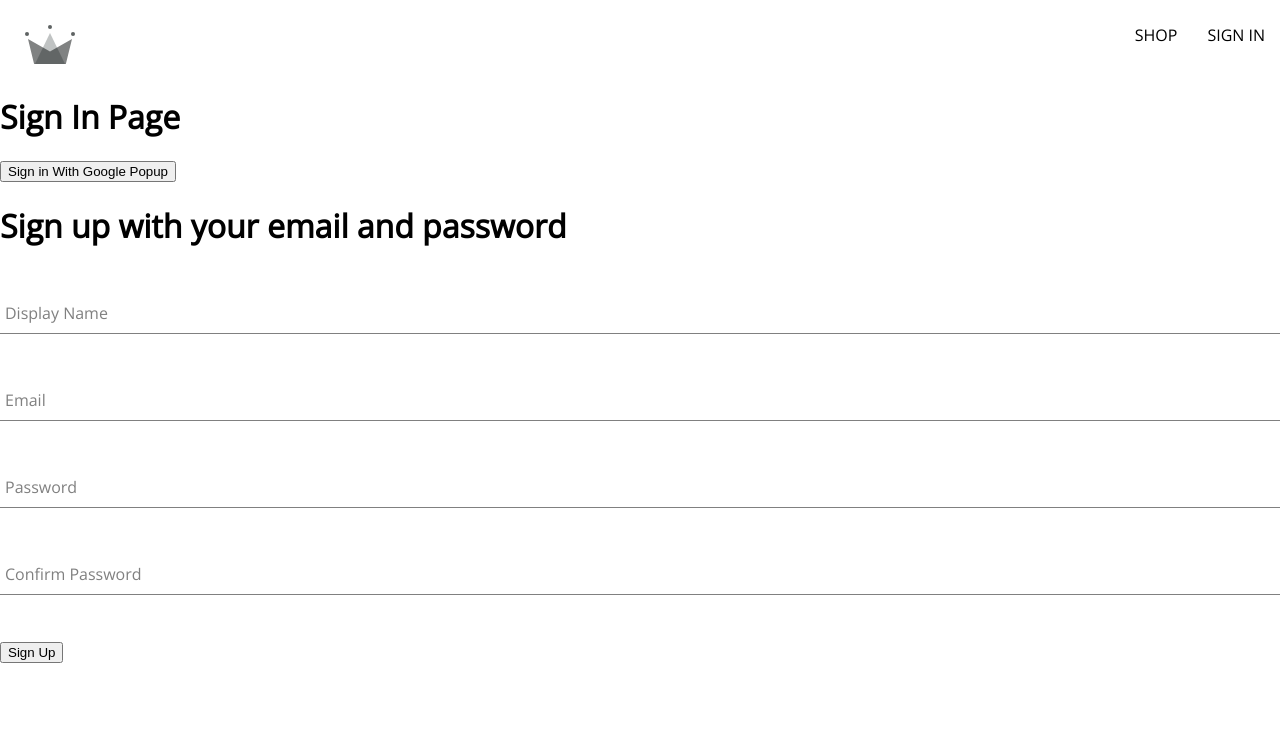
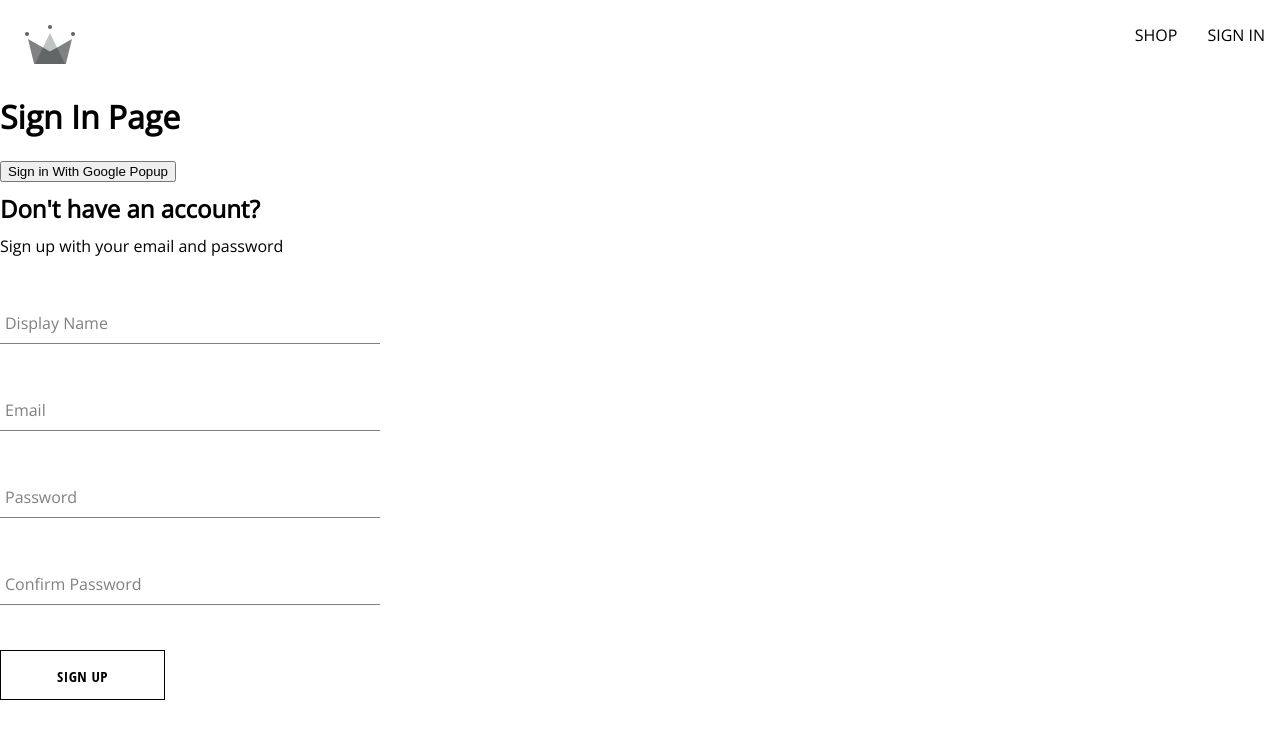
Before and after one commit to dbredden/vntg-ind, a React (Create React App) app: page /sign-in in a window 1280 px wide. Shown: the top 738 px of the page. Built offline with nearby package versions, Linux system fonts and the light colour scheme.

Commit message:
added button component

```diff
--- /dev/null
+++ b/src/components/button/button.component.jsx
@@ -0,0 +1,20 @@
+import './button.styles.scss';
+
+const BUTTON_TYPE_CLASSES = {
+    google: 'google-sign-in',
+    inverted: 'inverted',
+
+}
+
+const Button = ({children, buttonType, ...otherProps}) => {
+    return (
+        <button
+            className={`button-container ${BUTTON_TYPE_CLASSES[buttonType]}`}
+            {...otherProps}
+        >
+            {children}
+        </button>
+    );
+};
+
+export default Button;
--- /dev/null
+++ b/src/components/button/button.styles.scss
@@ -0,0 +1 @@
+.button-container { min-width: 165px; width: auto; height: 50px; letter-spacing: 0.5px; line-height: 50px; padding: 0 35px 0 35px; font-size: 15px; background-color: black; color: white; text-transform: uppercase; font-family: 'Open Sans Condensed'; font-weight: bolder; border: none; cursor: pointer; display: flex; justify-content: center; &:hover { background-color: white; color: black; border: 1px solid black; } &.google-sign-in { background-color: #4285f4; color: white; &:hover { background-color: #357ae8; border: none; } } &.inverted { background-color: white; color: black; border: 1px solid black; &:hover { background-color: black; color: white; border: none; } } }
--- a/src/components/sign-up-form/sign-up-form.component.jsx
+++ b/src/components/sign-up-form/sign-up-form.component.jsx
@@ -1,11 +1,14 @@
 import { useState } from 'react';
 
 import FormInput from '../form-input/form-input.component';
+import Button from '../button/button.component';
 
 import {
   createAuthUserWithEmailAndPassword,
   createUserDocumentFromAuth
 } from '../../utils/firebase/firebase.utils';
+
+import './sign-up-form.styles.scss';
 
 const defaultFormFields = {
   displayName: '',
@@ -58,8 +61,9 @@ const SignUpForm = () => {
   };
 
   return (
-    <div>
-      <h1>Sign up with your email and password</h1>
+    <div className='sign-up-container'>
+      <h2>Don't have an account?</h2>
+      <span>Sign up with your email and password</span>
       <form onSubmit={handleSubmit}>
         <FormInput
           label="Display Name"
@@ -96,7 +100,7 @@ const SignUpForm = () => {
           name="confirmPassword"
           value={confirmPassword}
         />
-        <button type="submit">Sign Up</button>
+        <Button buttonType='inverted' type="submit">Sign Up</Button>
       </form>
     </div>
   );
--- /dev/null
+++ b/src/components/sign-up-form/sign-up-form.styles.scss
@@ -0,0 +1,9 @@
+.sign-up-container {
+    display: flex;
+    flex-direction: column;
+    width: 380px;
+
+    h2 {
+        margin: 10px 0;
+    }
+}
```
